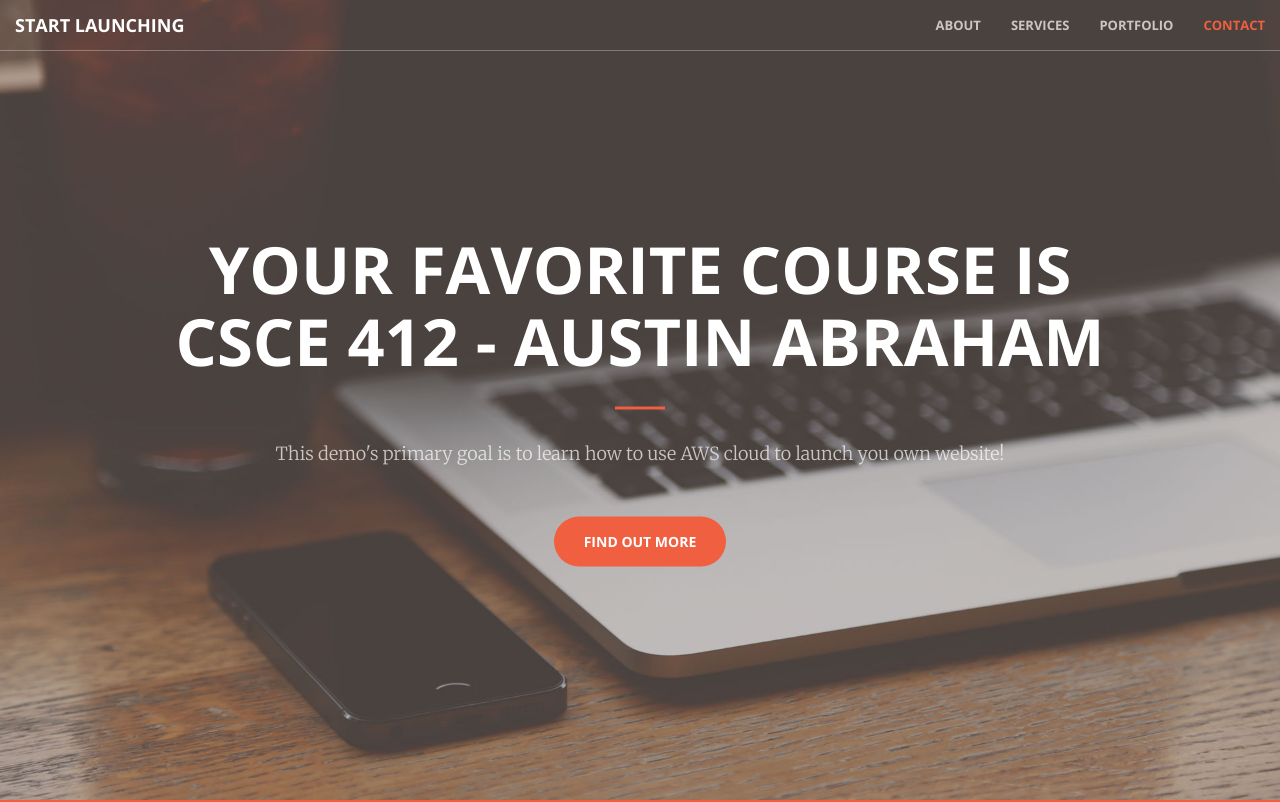
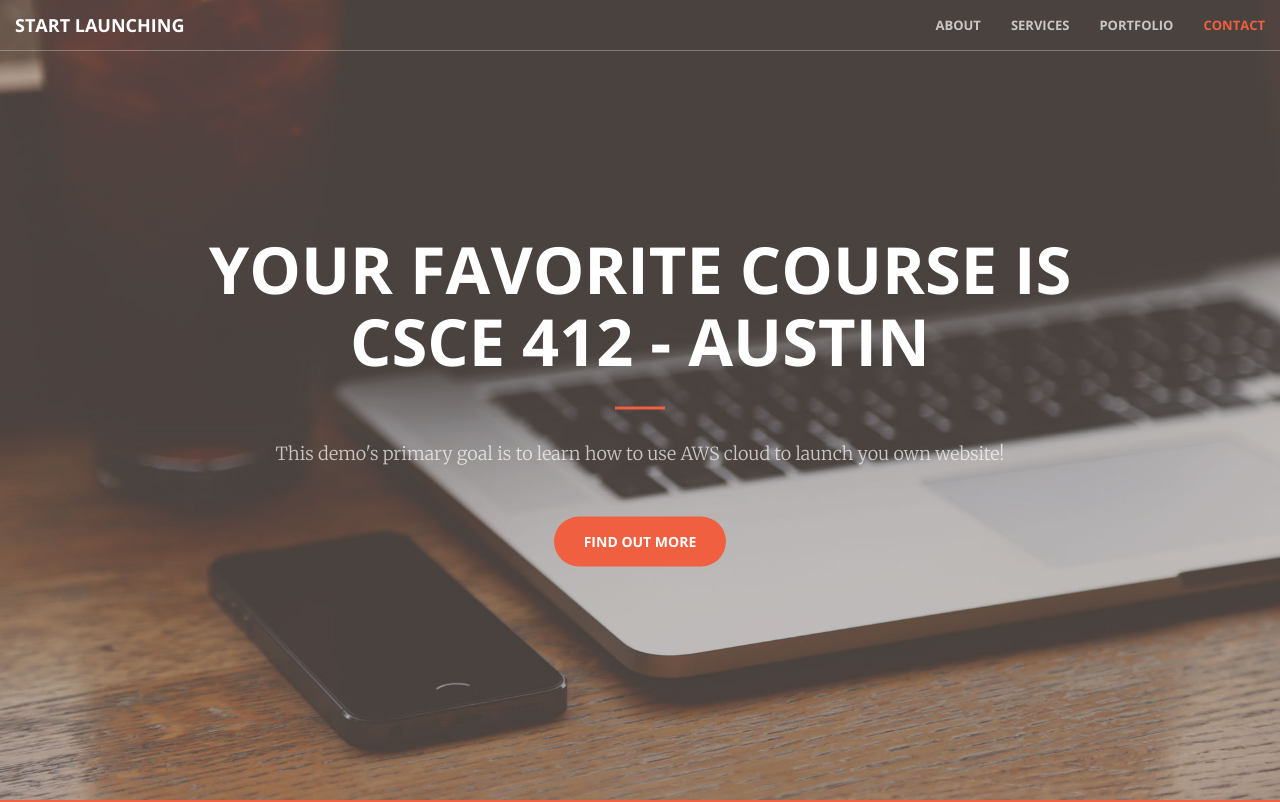
Before and after one commit to abaustinva/csce412project5, a plain HTML site: page index.html in a window 1280 px wide. Shown: the top 802 px of the page. Drawn offline with nearby package versions, Linux system fonts and the light colour scheme.

Commit message:
second change

```diff
--- a/index.html
+++ b/index.html
@@ -74,7 +74,7 @@
     <header>
         <div class="header-content">
             <div class="header-content-inner">
-                <h1>Your Favorite Course is CSCE 412 - Austin Abraham</h1>
+                <h1>Your Favorite Course is CSCE 412 - Austin</h1>
                 <hr>
                 <p>This demo's primary goal is to learn how to use AWS cloud to launch you own website!</p>
                 <a href="#about" class="btn btn-primary btn-xl page-scroll">Find Out More</a>
```
